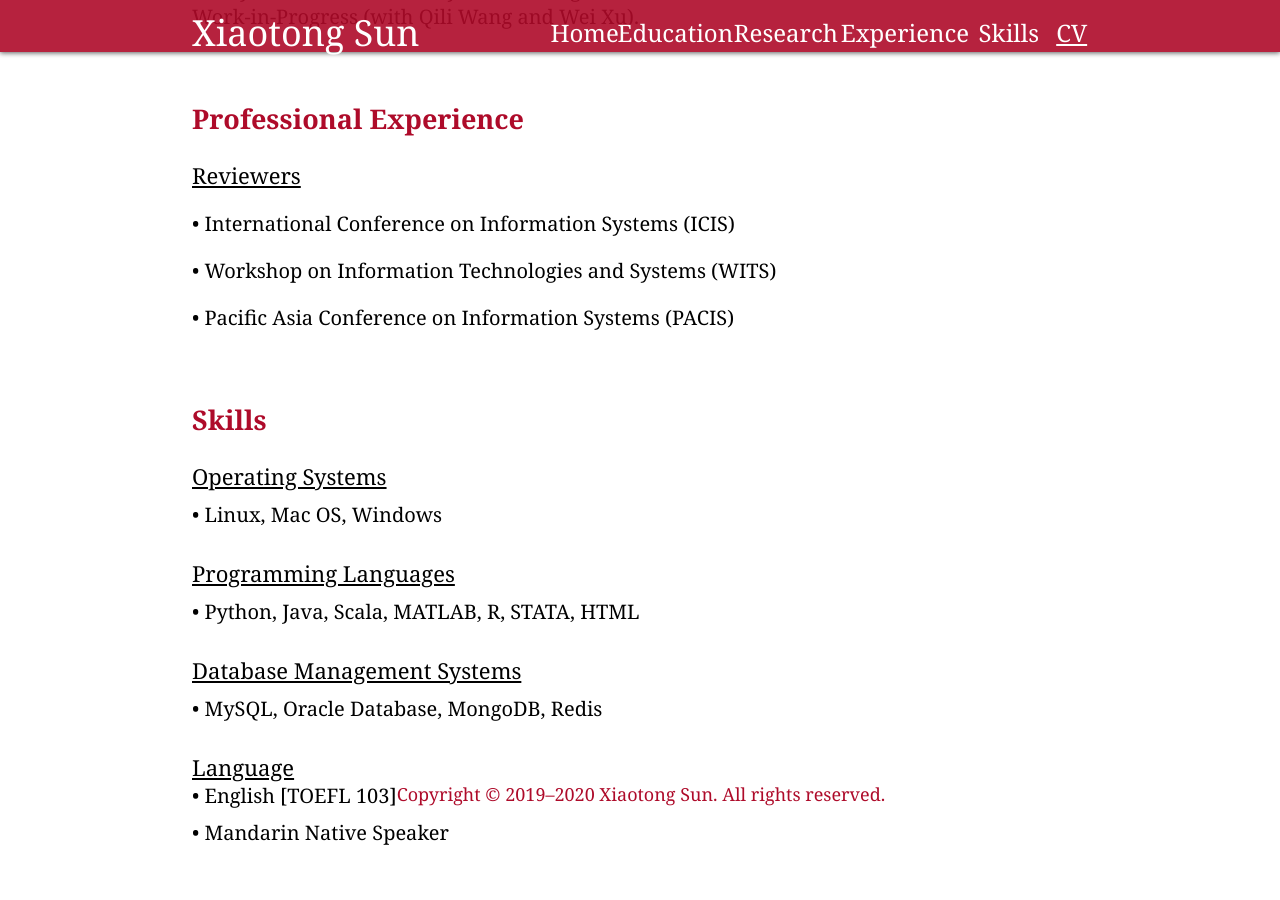
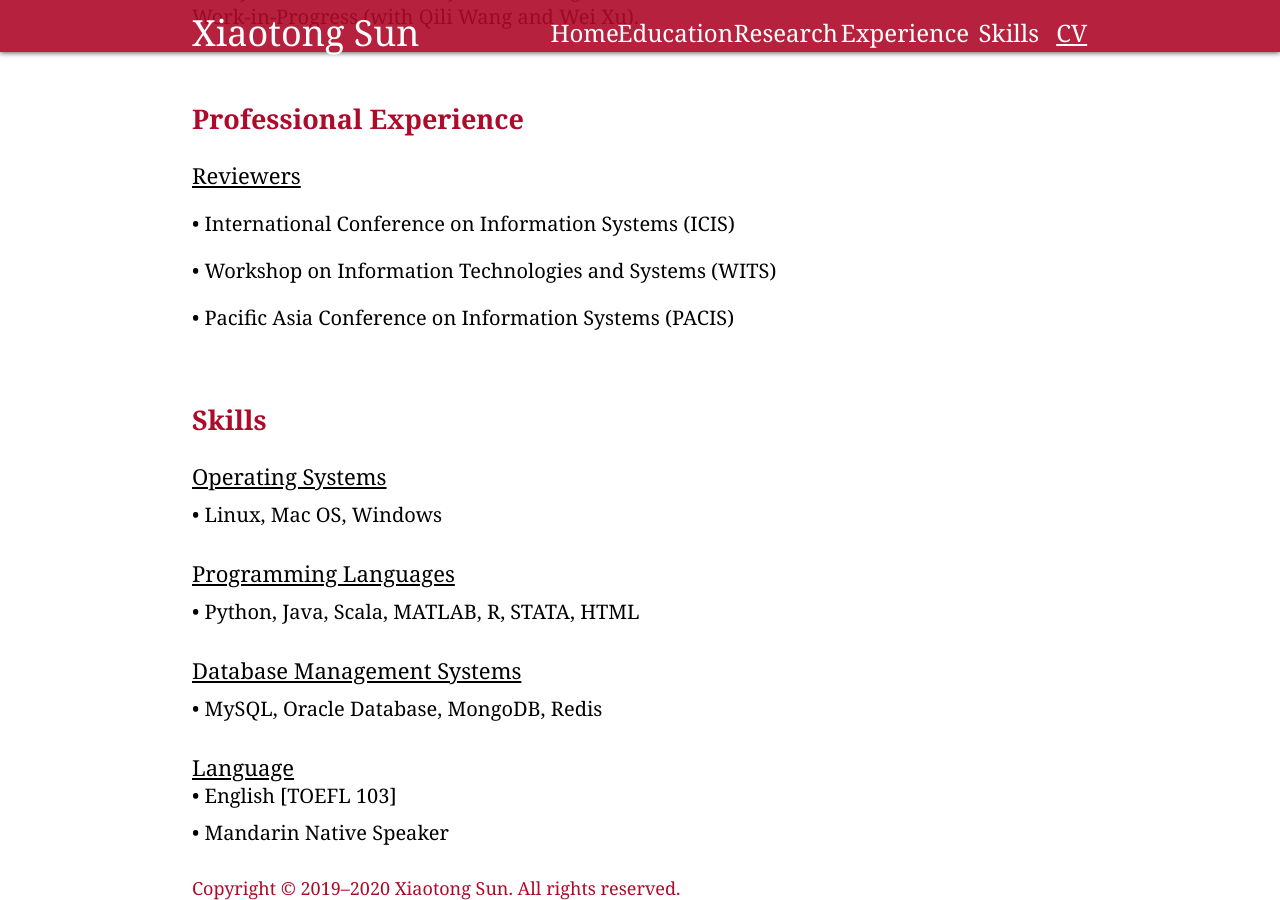
Before and after one commit to carolxiaotongsun/carolxiaotongsun.github.io, a Jekyll site: the page index.html, which Jekyll copies as it is, in a window 1280 px wide and 900 px high, scrolled down 1955 px. Built offline with Jekyll 4.4.1, drawn with Linux system fonts in a browser that asks for light colours; before the commit the page ends 2831 px from its top, so only the background shows below that.

Commit message:
Update index.html

```diff
--- a/index.html
+++ b/index.html
@@ -172,7 +172,7 @@
             <p class = "skillDetail" style="font-size:20px;float:left">•  Mandarin Native Speaker</p>
         </div>
         <div style="height:50px;width:100%;text-align:center;padding:0;margin-top:20px;margin-bottom:20px">
-            <p style="display:block;width:100%;font-size:18px;color: #ae0b2a"">Copyright &copy; 2019&ndash;2020 Xiaotong Sun. All rights reserved.</p>
+            <p style="display:block;width:100%;font-size:18px;float:right;color: #ae0b2a"">Copyright &copy; 2019&ndash;2020 Xiaotong Sun. All rights reserved.</p>
         </div>
     </div>
 </body>
```
